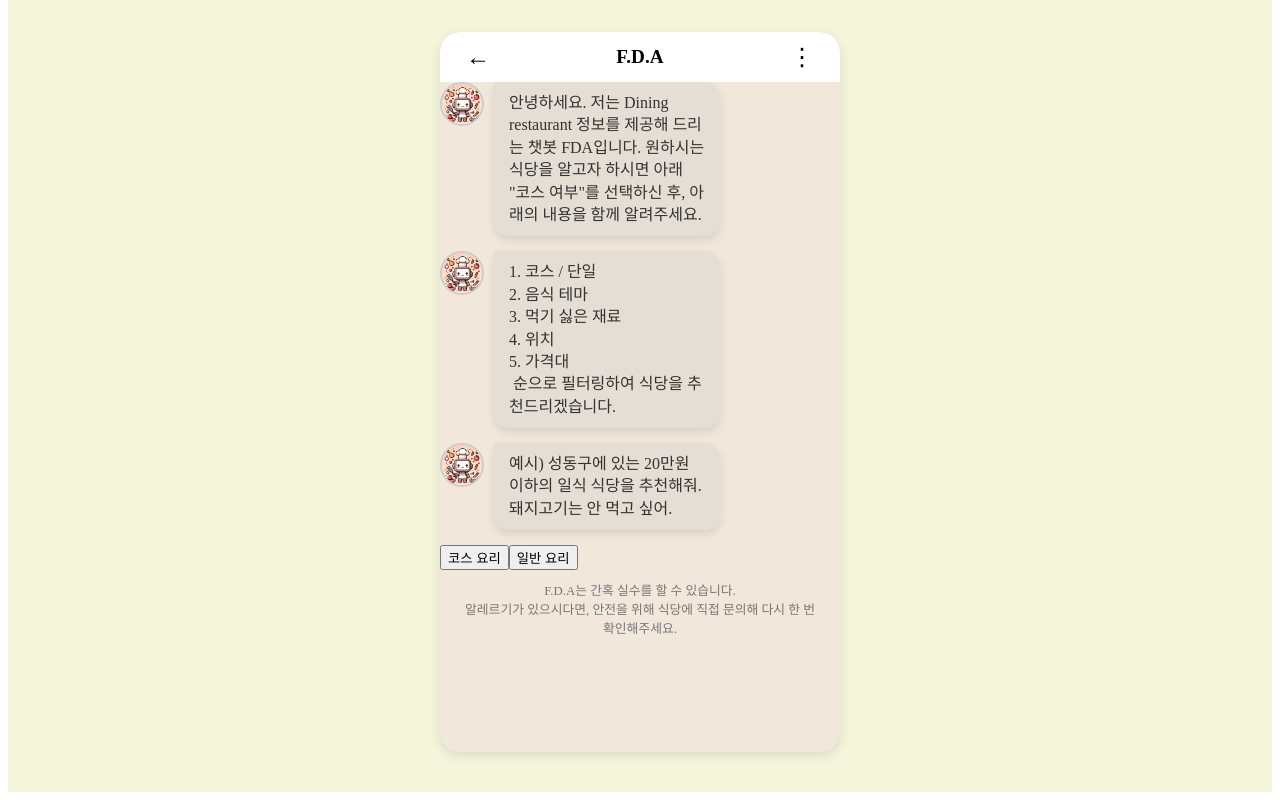
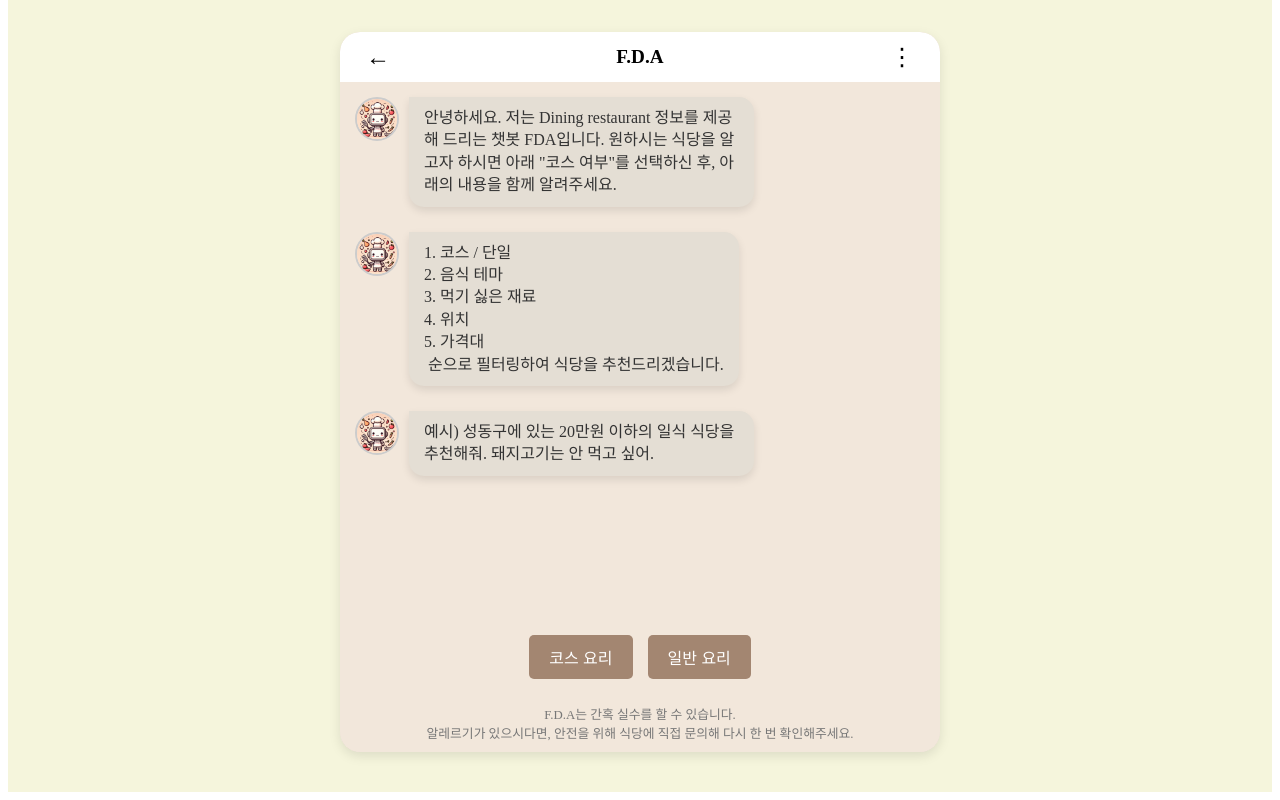
Before and after one commit to SangRyeolJeong/ChatBot, a React (Create React App) app: page / in a window 1280 px wide. Both pictures are taken after a click on the button "Try it!". Shown: the part 16-816 px from the top of the page. Built offline with nearby package versions, Linux system fonts and the light colour scheme.

Commit message:
Add files via upload

```diff
--- a/src/styles/App.css
+++ b/src/styles/App.css
@@ -34,7 +34,7 @@
 
 .screen {
   width: 100%;
-  max-width: 400px;
+  max-width: 600px; /* 기존 400px에서 600px로 확장 */
   height: 90vh;
   background-color: #f2e7db;
   border-radius: 20px;
--- a/src/styles/ChatMessage.css
+++ b/src/styles/ChatMessage.css
@@ -1,20 +1,26 @@
 .chat-message {
   display: flex;
-  align-items: flex-start;
+  align-items: flex-start; /* 상단 정렬 */
   margin-bottom: 15px;
   max-width: 70%;
   animation: fadeIn 0.3s ease;
 }
 
-.user {
-  align-self: flex-end;
-  flex-direction: row-reverse;
-  margin-left: auto;
+.profile-container {
+  display: flex;
+  align-items: flex-start;
 }
 
 .bot {
   align-self: flex-start;
-  flex-direction: row;
+  flex-direction: row; /* 기존 유지 */
+  align-items: flex-start; /* 프로필 이미지를 상단 정렬 */
+}
+
+.user {
+  align-self: flex-end;
+  flex-direction: row-reverse;
+  align-items: flex-end; /* 유저 메시지 상단 정렬 */
 }
 
 .profile-image {
@@ -23,6 +29,7 @@
   border-radius: 50%;
   margin-right: 10px;
   border: 2px solid #ccc;
+  align-self: flex-start; /* 이미지 상단 정렬 */
 }
 
 .message-bubble {
@@ -32,8 +39,10 @@
   line-height: 1.4;
   white-space: pre-wrap;
   max-width: 100%;
-  box-shadow: 0px 4px 8px rgba(0, 0, 0, 0.1); /* 그림자 추가 */
-  transition: transform 0.2s;
+  box-shadow: 0px 4px 8px rgba(0, 0, 0, 0.1);
+  background-color: #e4ded4; /* 기본 배경 */
+  color: #333;
+  border-top-left-radius: 0;
 }
 
 .message-bubble:hover {
@@ -41,9 +50,10 @@
 }
 
 .user .message-bubble {
-  background-color: #8e705d;
+  background-color: #8e705d; /* 유저 메시지 배경 */
   color: white;
-  border-top-right-radius: 0;
+  border-top-right-radius: 0; /* 기존 유지 */
+  border-top-left-radius: 15px; /* 좌측 상단 둥글게 */
 }
 
 .bot .message-bubble {
--- a/src/styles/ChatScreen.css
+++ b/src/styles/ChatScreen.css
@@ -1,10 +1,15 @@
-.chat-messages {
+.chat-messages-container {
   flex: 1;
   overflow-y: auto;
   padding: 15px;
   display: flex;
   flex-direction: column;
   gap: 10px;
+  word-wrap: break-word;
+  word-break: break-all;
+  overflow-wrap: break-word;
+  white-space: pre-wrap;
+  max-height: 100%; /* 스크롤 영역 제한 */
 }
 
 .chat-input-container {
@@ -49,25 +54,141 @@
   margin: 0;
 }
 
-.chat-messages::-webkit-scrollbar {
+/* 스크롤바 스타일 */
+.chat-messages-container::-webkit-scrollbar {
   width: 8px;
 }
 
-.chat-messages::-webkit-scrollbar-track {
+.chat-messages-container::-webkit-scrollbar-track {
   background: #f2e7db;
   border-radius: 10px;
 }
 
-.chat-messages::-webkit-scrollbar-thumb {
+.chat-messages-container::-webkit-scrollbar-thumb {
   background: linear-gradient(180deg, #a38671, #8e705d);
   border-radius: 10px;
   border: 2px solid #f2e7db;
 }
 
-.chat-messages::-webkit-scrollbar-thumb:hover {
+.chat-messages-container::-webkit-scrollbar-thumb:hover {
   background: linear-gradient(180deg, #8e705d, #a38671);
 }
 
-.chat-messages::-webkit-scrollbar-thumb:active {
+.chat-messages-container::-webkit-scrollbar-thumb:active {
   background: #8e705d;
 }
+
+.restaurant-buttons {
+  display: flex;
+  justify-content: space-around;
+  margin-top: 10px;
+}
+
+.restaurant-button {
+  padding: 10px 20px;
+  background-color: #a38671;
+  color: white;
+  border: none;
+  border-radius: 5px;
+  cursor: pointer;
+  font-size: 1em;
+  transition: background-color 0.3s;
+}
+
+.restaurant-button:hover {
+  background-color: #8e705d;
+}
+/* 코스 요리 선택 버튼 */
+.course-selection {
+  display: flex;
+  justify-content: center;
+  gap: 15px;
+  padding: 15px;
+}
+
+.course-selection button {
+  background-color: #a38671;
+  color: white;
+  padding: 10px 20px;
+  font-size: 1em;
+  border: none;
+  border-radius: 5px;
+  cursor: pointer;
+  transition: background-color 0.3s;
+}
+
+.course-selection button:hover {
+  background-color: #8e705d;
+}
+
+.response-buttons-inline {
+  display: flex;
+  justify-content: center;
+  gap: 20px; /* 버튼 간 간격 */
+  margin-top: 15px;
+}
+
+.response-buttons-inline button {
+  padding: 10px 20px; /* 버튼 안쪽 여백 */
+  font-size: 1em; /* 폰트 크기 */
+  border: none;
+  border-radius: 10px; /* 둥근 모서리 */
+  cursor: pointer;
+  background-color: #a38671;
+  color: white;
+  transition: background-color 0.3s ease, transform 0.2s ease;
+}
+
+.response-buttons-inline .yes-button {
+  background-color: #8cb369; /* Yes 버튼 색상 */
+}
+
+.response-buttons-inline .yes-button:hover {
+  background-color: #769c57; /* Yes 버튼 호버 색상 */
+  transform: scale(1.05); /* 살짝 커지는 효과 */
+}
+
+.response-buttons-inline .no-button {
+  background-color: #c75d5d; /* No 버튼 색상 */
+}
+
+.response-buttons-inline .no-button:hover {
+  background-color: #a74c4c; /* No 버튼 호버 색상 */
+  transform: scale(1.05); /* 살짝 커지는 효과 */
+}
+
+.chat-messages img {
+  display: block;
+  margin: auto;
+  max-width: 100%;
+  height: auto;
+}
+/* 로딩 오버레이 */
+.loading-overlay {
+  position: fixed;
+  top: 0;
+  left: 0;
+  width: 100%;
+  height: 100%;
+  background-color: rgba(255, 255, 255, 0.8); /* 흐림 효과 */
+  display: flex;
+  justify-content: center;
+  align-items: center;
+  z-index: 1000; /* 가장 위에 표시 */
+}
+
+.loading-gif {
+  width: 150px;
+  height: 150px;
+}
+
+/* 메시지 흐림 효과 */
+.screen.chat-screen {
+  filter: blur(2px); /* 메시지 흐림 효과 */
+  pointer-events: none; /* 클릭 비활성화 */
+}
+
+.screen.chat-screen:not(.loading-overlay) {
+  filter: none;
+  pointer-events: auto;
+}
--- a/src/styles/WelcomeScreen.css
+++ b/src/styles/WelcomeScreen.css
@@ -1,49 +1,49 @@
 .welcome-header {
   text-align: center;
-  margin-bottom: 3vh;
+  margin-bottom: 40px;
 }
 
 .app-title {
-  font-size: 4vw;
+  font-size: 4em;
   font-weight: bold;
   color: #3b3a30;
   margin: 0;
-  margin-top: 5vh;
+  margin-top: 140px;
 }
 
 .app-subtitle {
-  font-size: 2vw;
+  font-size: 2em;
   color: #3b3a30;
-  margin-top: 2vh;
+  margin-top: 15px;
 }
 
 .logo-container {
   display: flex;
   justify-content: center;
   align-items: center;
-  margin: 4vh 0;
+  margin: 50px 0;
 }
 
 .app-logo {
-  width: 12vw;
-  height: auto;
-  border-radius: 10%;
+  width: 120px;
+  height: 120px;
+  border-radius: 20px;
 }
 
 .start-button {
-  width: 40%;
-  height: auto;
-  padding: 1vh 2vw;
+  width: 200px;
+  height: 50px;
+  text-align: center;
   background-color: #a38671;
   color: white;
   border: none;
-  border-radius: 20px;
-  font-size: 1.5vw;
+  padding: 15px 20px;
+  border-radius: 25px;
+  font-size: 1.2em;
   cursor: pointer;
   transition: background-color 0.3s;
-  margin: 4vh auto 0 auto;
+  margin: 40px auto 0 auto;
   display: block;
-  text-align: center;
 }
 
 .start-button:hover {
@@ -51,9 +51,9 @@
 }
 
 .welcome-footer {
-  font-size: 1.2vw;
+  font-size: 0.8em;
   color: #777;
   text-align: center;
-  padding: 1.5vh 2vw;
-  margin-top: 3vh;
+  padding: 10px 20px;
+  margin-top: 20px;
 }
```
